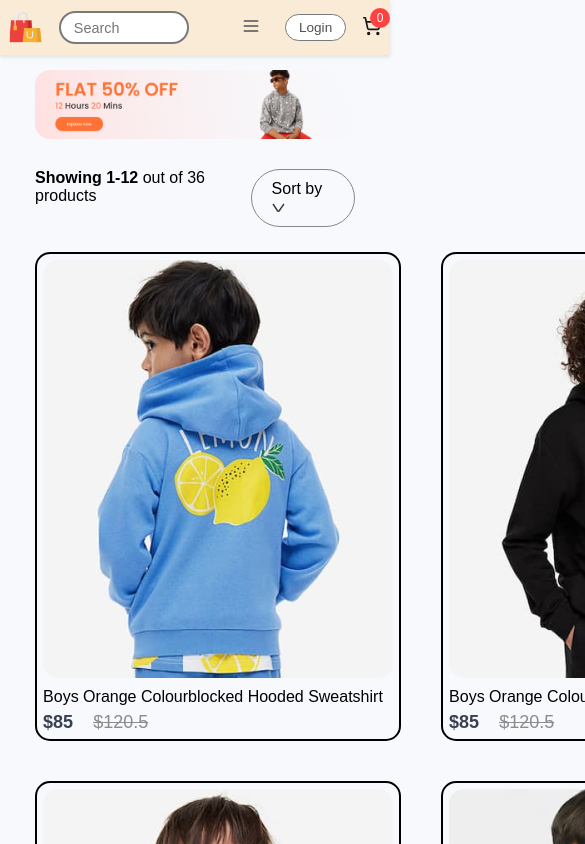
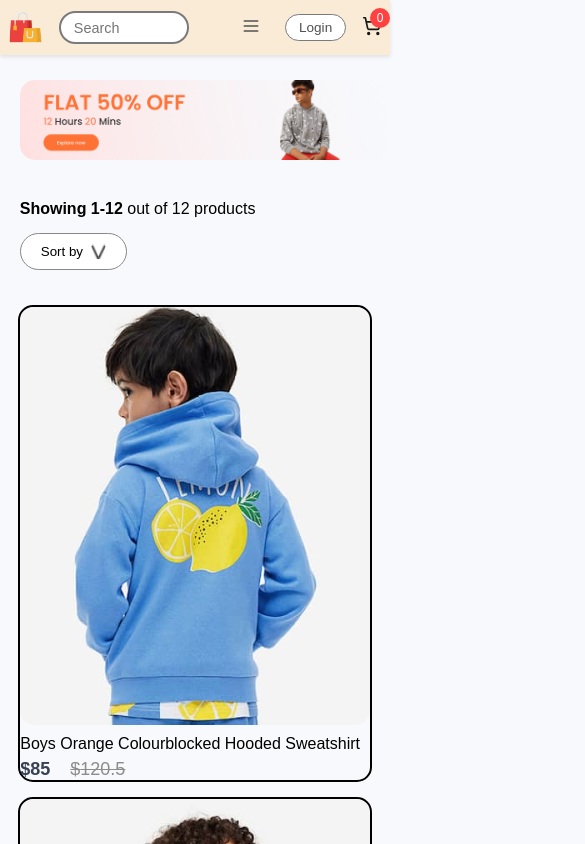
Before and after one commit to sakshamsingh03/Zero-Fashion, a React (Create React App) app: page /kids in a window 390 px wide. Shown: the top 844 px of the page, 585 px wide, since content can reach past the window. Built offline with nearby package versions, Linux system fonts and the light colour scheme.

Commit message:
responsive

```diff
--- a/package.json
+++ b/package.json
@@ -11,6 +11,7 @@
     "react-dom": "^18.3.1",
     "react-router-dom": "^6.26.2",
     "react-scripts": "5.0.1",
+    "toastify-js": "^1.12.0",
     "web-vitals": "^2.1.4"
   },
   "scripts": {
--- a/src/App.js
+++ b/src/App.js
@@ -22,7 +22,7 @@ function App() {
         <Route path='/' element={<Shop/>}/>
         <Route path='/mens' element={<ShopCategory banner={men_banner} category="men"/>}/>
         <Route path='/womens' element={<ShopCategory banner={women_banner} category="women"/>}/>
-        <Route path='/CartItems' element={<CartItems/>}/>
+        <Route path='/cart' element={<CartItems/>}/>
         <Route path='/kids' element={<ShopCategory banner={kid_banner} category="kid"/>}/>
         <Route path="/product" element={<Product/>}>
           <Route path=':productId' element={<Product/>}/>
--- a/src/Components/CartItems/CartItems.jsx
+++ b/src/Components/CartItems/CartItems.jsx
@@ -8,7 +8,7 @@ const CartItems = () => {
   const { getTotalCartAmount, all_product, cartItems, removeFromCart } = useContext(ShopContext);
 
   const productsInCart = all_product.filter((product) => cartItems[product.id] > 0);
-
+console.log(productsInCart,"product")
   return (
     <div className="cartitems">
       {productsInCart.length > 0 ? (
--- a/src/Components/Popular/Popular.css
+++ b/src/Components/Popular/Popular.css
@@ -6,30 +6,25 @@
     height: auto;
     margin-top: 30px;
 }
-
 .popular h1 {
     color: #171717;
     font-size: 50px;
     font-weight: 600;
     text-align: center;
 }
-
 .popular hr {
     width: 200px;
     height: 6px;
     border-radius: 10px;
     background: #252525;
 }
-
 .popular-item {
     margin: 50px auto;
     display: flex;
-    gap: 15px;
+    gap: 20px;
     flex-wrap: wrap;
     justify-content: center;
 }
-
-
 @media (max-width: 768px) {
     .popular h1 {
         font-size: 40px;
--- a/src/Components/Popular/Popular.jsx
+++ b/src/Components/Popular/Popular.jsx
@@ -2,7 +2,6 @@ import React from 'react';
 import './Popular.css';
 import data_product from '../Assets/data';
 import Item from '../Item/Item';
-
 const Popular = () => {
   return (
     <div className='popular'>
@@ -23,5 +22,4 @@ const Popular = () => {
     </div>
   );
 }
-
 export default Popular;
--- a/src/Components/ProductDetails/ProductDetails.jsx
+++ b/src/Components/ProductDetails/ProductDetails.jsx
@@ -1,8 +1,10 @@
-import React, { useContext, useState } from 'react'
+import React, { useContext, useState } from 'react';
 import './ProductDetails.css';
 import star_icon from '../Assets/star_icon.png';
 import star_dull_icon from '../Assets/star_dull_icon.png';
 import { ShopContext } from '../../Context/ShopContext';
+import Toastify from 'toastify-js';
+import "toastify-js/src/toastify.css";
 
 const ProductDetails = (props) => {
     const { product } = props;
@@ -21,6 +23,27 @@ const ProductDetails = (props) => {
         }
     };
 
+    const handleAddToCart = () => {
+        addToCart(product.id, count);
+        Toastify({
+            text: `
+                <div style="display: flex; align-items: center;">
+                    <svg xmlns="http://www.w3.org/2000/svg" x="0px" y="0px" width="24" height="24" viewBox="0 0 48 48" style="margin-right: 8px;">
+                        <path fill="#c8e6c9" d="M36,42H12c-3.314,0-6-2.686-6-6V12c0-3.314,2.686-6,6-6h24c3.314,0,6,2.686,6,6v24C42,39.314,39.314,42,36,42z"></path>
+                        <path fill="#4caf50" d="M34.585 14.586L21.014 28.172 15.413 22.584 12.587 25.416 21.019 33.828 37.415 17.414z"></path>
+                    </svg>
+                    ${count} ${count === 1 ? 'item added to cart successfully!' : 'items added to cart successfully!'}
+                </div>
+            `,
+            duration: 3000,
+            gravity: "top",
+            position: "right",
+            backgroundColor: "#4caf50",
+            escapeMarkup: false,
+        }).showToast();
+
+    };
+console.log("product",product)
     return (
         <div className='productdetails'>
             <div className="productdetails-left">
@@ -62,7 +85,7 @@ const ProductDetails = (props) => {
                      <button className="decrement" onClick={handleDecrement}>-</button>
                 </div>
 
-                <button className='addToCart' onClick={() => { addToCart(product.id, count) }}>ADD TO CART</button>
+                <button className='addToCart' onClick={handleAddToCart}>ADD TO CART</button>
                 <p className='productdetails-right-category'><span>Tags :</span>Modern, Latest </p>
             </div>
         </div>
--- a/src/Pages/CSS/ShopCategory.css
+++ b/src/Pages/CSS/ShopCategory.css
@@ -1,37 +1,82 @@
-.shopcategory-banner{
+.shop-category {
+    width: 100%;
+    max-width: 1200px;
+    margin: 0 auto;
+    padding: 20px;
+}
+.banner-wrapper {
+    width: 100%;
+    margin-bottom: 30px;
+}
+
+.shopcategory-banner {
     display: block;
-    width: 82%;
+    width: 100%;
+    max-width: 100%;
     border-radius: 15px;
     margin: 30px auto;
-    margin-top: 15px ;
+    margin-top: 15px;
+    object-fit: cover;
 }
 .shopcategory-indexSort {
     display: flex;
-    margin: 0px auto;
+    margin: 0 auto;
     justify-content: space-between;
-    width: 82%;
+    align-items: center;
+    width: 100%;
+    padding: 10px 0;
 }
-.shopcategory-sort{
+
+.sort-container {
+    display: flex;
+    align-items: center;
+}
+
+.shopcategory-sort {
     padding: 10px 20px;
     border-radius: 40px;
     border: 1px solid #888;
+    background: white;
+    cursor: pointer;
+    display: flex;
+    align-items: center;
+    gap: 8px;
+    transition: all 0.3s ease;
 }
-.shopcategory-indexSort p span{
+
+.shopcategory-sort:hover {
+    background: #f5f5f5;
+}
+
+.dropdown-icon {
+    width: 15px;
+    height: 15px;
+}
+
+.shopcategory-indexSort p span {
     font-weight: 600;
 }
+
 .shopcategory-products {
-    margin: 25px auto;
-    display: grid;
-    grid-template-columns: 1fr 1fr 1fr;
-    width: 82%;
+    width: 100%;
+    display: flex;
+    flex-wrap: wrap;
     gap: 40px;
-    margin-bottom: 50px;
+    justify-content: center;
+    margin: 25px 0 50px 0;
+    padding: 0;
 }
-.shopcategory-loadmore{
+.shopcategory-products > * {
+    margin: 0;
+    padding: 0;
+}
+.load-more-container {
     display: flex;
     justify-content: center;
-    align-items: center;
-    margin: 150px auto;
+    margin: 50px 0;
+}
+
+.shopcategory-loadmore {
     width: 233px;
     height: 69px;
     border-radius: 75px;
@@ -39,4 +84,63 @@
     color: #787878;
     font-size: 18px;
     font-weight: 500;
+    border: none;
+    cursor: pointer;
+    transition: all 0.3s ease;
 }
+
+.shopcategory-loadmore:hover {
+    background: #e0e0e0;
+    transform: translateY(-2px);
+}
+@media (max-width: 1200px) {
+    .shopcategory-products {
+        gap: 30px;
+    }
+}
+
+@media (max-width: 992px) {
+    .shopcategory-banner,
+    .shopcategory-indexSort,
+    .shopcategory-products {
+        width: 90%;
+    }
+}
+
+@media (max-width: 768px) {
+    .shop-category {
+        padding: 10px;
+    }
+
+    .shopcategory-products {
+        gap: 20px;
+    }
+
+    .shopcategory-indexSort {
+        flex-direction: column;
+        gap: 15px;
+        align-items: flex-start;
+    }
+
+    .shopcategory-banner {
+        margin: 15px auto;
+    }
+}
+
+@media (max-width: 480px) {
+    .shopcategory-products {
+        gap: 15px;
+    }
+
+    .shopcategory-loadmore {
+        width: 200px;
+        height: 60px;
+        font-size: 16px;
+    }
+
+    .shopcategory-banner,
+    .shopcategory-indexSort,
+    .shopcategory-products {
+        width: 95%;
+    }
+}
--- a/src/Pages/ShopCategory.jsx
+++ b/src/Pages/ShopCategory.jsx
@@ -1,26 +1,37 @@
-import React, {useContext} from 'react';
+import React, { useContext } from 'react';
 import './CSS/ShopCategory.css';
 import { ShopContext } from '../Context/ShopContext';
 import dropdown_icon from '../Components/Assets/dropdown_icon.png';
 import Item from '../Components/Item/Item';
 
 const ShopCategory = (props) => {
-  const {all_product} = useContext(ShopContext);
+  const { all_product } = useContext(ShopContext);
+  const filteredProducts = all_product.filter(item => props.category === item.category);
+
   return (
     <div className='shop-category'>
-        <img className="shopcategory-banner" src={props.banner} alt="" />
+      <div className="banner-wrapper">
+        <img
+          className="shopcategory-banner"
+          src={props.banner}
+          alt={`${props.category} category banner`}
+        />
+      </div>
       <div className="shopcategory-indexSort">
         <p>
-            <span>Showing 1-12</span> out of 36 products
+          <span>Showing 1-{Math.min(12, filteredProducts.length)}</span> out of {filteredProducts.length} products
         </p>
-          <div className="shopcategory-sort">
-            Sort by <img src={dropdown_icon} alt="" />
+        <div className="sort-container">
+          <button className="shopcategory-sort">
+            Sort by <img src={dropdown_icon} alt="dropdown icon" className="dropdown-icon" />
+          </button>
         </div>
       </div>
       <div className="shopcategory-products">
-          {all_product.map((item,i)=>{
-              if (props.category===item.category){
-                return <Item
+        {all_product.map((item) => {
+          if(props.category === item.category) {
+            return (
+              <Item
                 key={item.id}
                 id={item.id}
                 name={item.name}
@@ -28,17 +39,20 @@ const ShopCategory = (props) => {
                 new_price={item.new_price}
                 old_price={item.old_price}
               />
+            );
           }
-              else {
           return null;
-              }
         })}
       </div>
-        <div className="shopcategory-loadmore">
+      {filteredProducts.length > 12 && (
+        <div className="load-more-container">
+          <button className="shopcategory-loadmore">
             Explore More
+          </button>
         </div>
+      )}
     </div>
-  )
-}
+  );
+};
 
-export default ShopCategory
+export default ShopCategory;
```
Also changed, not shown: 1 other file (tests, documents, lock files or other folders). Lines whose indentation alone changed are shown as unchanged.
